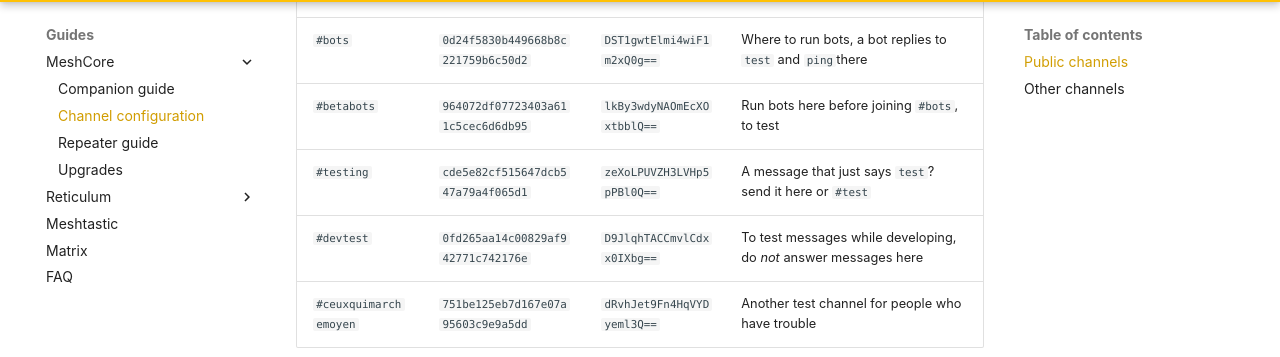
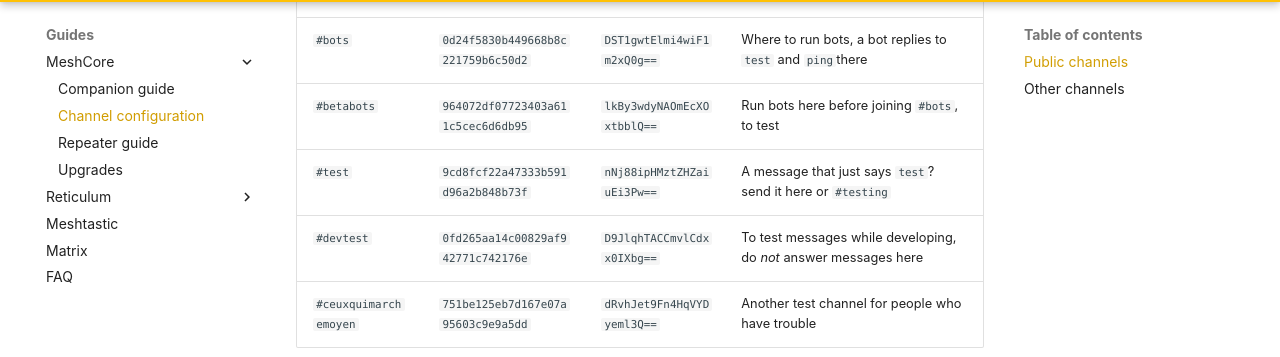
Before and after one commit to ReseauLibre/lora.reseaulibre.ca, an MkDocs documentation site: the page built from docs/guides/meshcore/channels.md, in a window 1280 px wide and 900 px high, scrolled down 993 px. Shown: the part 94-451 px from the top of the window. Built offline with MkDocs 1.6.1 and Material for MkDocs 9.7.7, drawn with Linux system fonts in a browser that asks for light colours; plug-ins that fetch from the network failed and are left out; comment, search, counter and statistics services are not loaded.

Commit message:
switch from #testing to #test, shorter and more commonly used

```diff
--- a/docs/guides/meshcore/channels.md
+++ b/docs/guides/meshcore/channels.md
@@ -28,7 +28,7 @@
 | `#habs`               | `e570409412b40c123b4ab787351ab30b` | `5XBAlBK0DBI7SreHNRqzCw==` | Far from real time game updates and gossip                       |
 | `#bots`               | `0d24f5830b449668b8c221759b6c50d2` | `DST1gwtElmi4wiF1m2xQ0g==` | Where to run bots, a bot replies to `test` and `ping`there       |
 | `#betabots`           | `964072df07723403a611c5cec6d6db95` | `lkBy3wdyNAOmEcXOxtbblQ==` | Run bots here before joining `#bots`, to test                    |
-| `#testing`            | `cde5e82cf515647dcb547a79a4f065d1` | `zeXoLPUVZH3LVHp5pPBl0Q==` | A message that just says `test`? send it here or `#test`         |
+| `#test`               | `9cd8fcf22a47333b591d96a2b848b73f` | `nNj88ipHMztZHZaiuEi3Pw==` | A message that just says `test`? send it here or `#testing`      |
 | `#devtest`            | `0fd265aa14c00829af942771c742176e` | `D9JlqhTACCmvlCdxx0IXbg==` | To test messages while developing, do *not* answer messages here |
 | `#ceuxquimarchemoyen` | `751be125eb7d167e07a95603c9e9a5dd` | `dRvhJet9Fn4HqVYDyeml3Q==` | Another test channel for people who have trouble                 |
 
```
